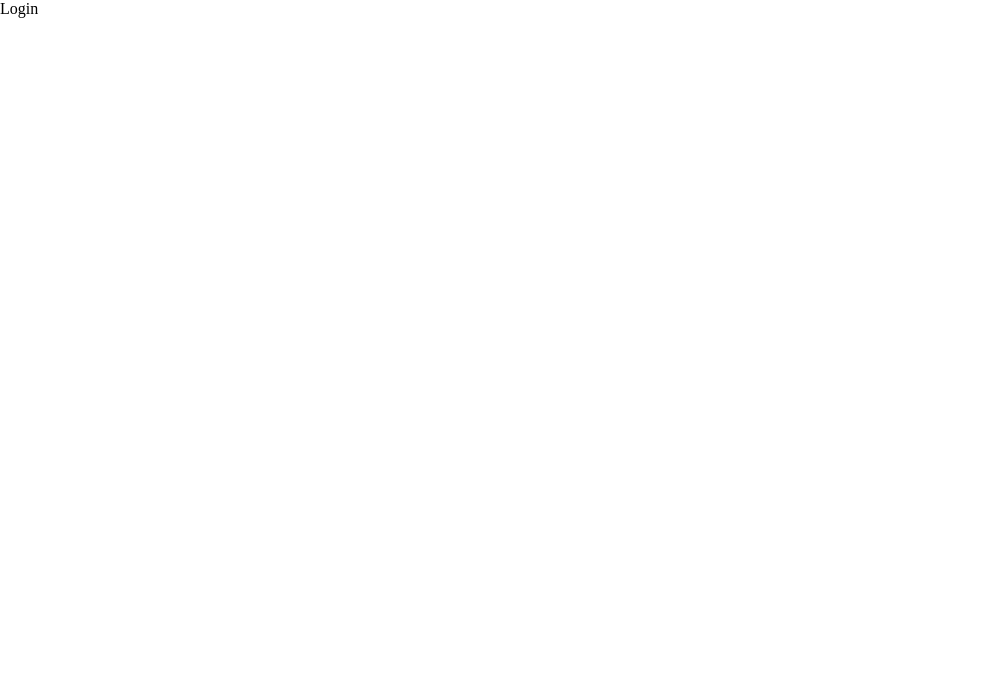
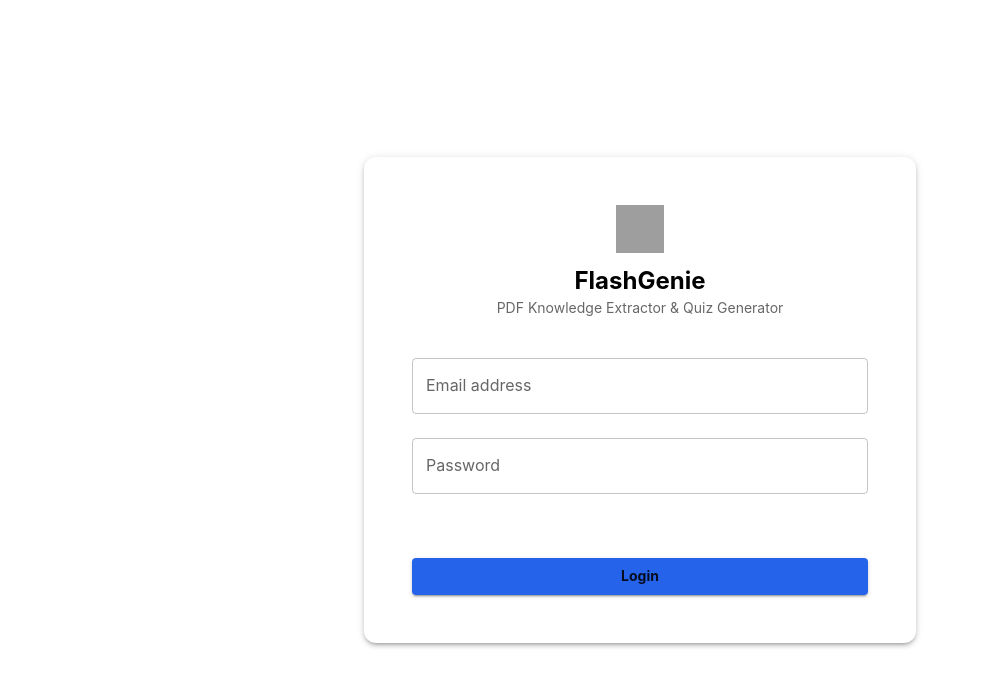
Before and after one commit to Lejz0/FlashGenie, a React (Vite) app in the folder frontend/: page /login in a window 1280 px wide. Shown: the top 686 px of the page, without its empty margins (0-981 px from the left). Built offline with nearby package versions, Linux system fonts and the light colour scheme; grey boxes are pictures that could not be loaded.

Commit message:
Login page implementation

```diff
--- a/frontend/package.json
+++ b/frontend/package.json
@@ -18,7 +18,8 @@
     "prettier": "^3.5.3",
     "react": "^19.0.0",
     "react-dom": "^19.0.0",
-    "react-router": "^7.5.0"
+    "react-router": "^7.5.0",
+    "react-router-dom": "^7.5.3"
   },
   "devDependencies": {
     "@eslint/js": "^9.21.0",
--- a/frontend/src/components/LoginPage.tsx
+++ b/frontend/src/components/LoginPage.tsx
@@ -1,7 +1,128 @@
-import { Box } from '@mui/material';
+import React, { useState } from 'react';
+import {
+    Box,
+    Button,
+    Container,
+    Paper,
+    TextField,
+    Typography,
+    Grid,
+} from '@mui/material';
+import { useNavigate } from 'react-router-dom';
 
-const LoginPage = () => {
-  return <Box>Login</Box>;
-};
+export default function LoginPage() {
+    const navigate = useNavigate();
+    const [email, setEmail] = useState('');
+    const [password, setPassword] = useState('');
 
-export default LoginPage;
+    const handleLogin = (e: React.FormEvent) => {
+        e.preventDefault();
+        if (email && password) {
+            navigate('/dashboard');
+        }
+    };
+
+    const handleForgotPassword = () => {
+        navigate('/forgot-password');
+    };
+
+    const handleRegister = () => {
+        navigate('/register');
+    };
+
+    return (
+        <Container
+            maxWidth="sm"
+            sx={{
+                minHeight: '100vh',
+                display: 'flex',
+                alignItems: 'center',
+                justifyContent: 'center'
+            }}
+        >
+            <Paper elevation={3} sx={{ p: 6, borderRadius: 3, width: '100%' }}>
+                <Box textAlign="center" mb={3}>
+                    <img
+                        src="../assets/icon.png"
+                        alt="FlashGenie Logo"
+                        style={{ width: 48, height: 48, marginBottom: 8 }}
+                    />
+                    <Typography variant="h5" fontWeight="bold">
+                        FlashGenie
+                    </Typography>
+                    <Typography variant="body2" color="text.secondary">
+                        PDF Knowledge Extractor & Quiz Generator
+                    </Typography>
+                </Box>
+
+                <Box component="form" onSubmit={handleLogin}>
+                    <TextField
+                        fullWidth
+                        label="Email address"
+                        margin="normal"
+                        value={email}
+                        onChange={(e) => setEmail(e.target.value)}
+                    />
+                    <TextField
+                        fullWidth
+                        label="Password"
+                        margin="normal"
+                        type="password"
+                        value={password}
+                        onChange={(e) => setPassword(e.target.value)}
+                    />
+
+                    <Grid container justifyContent="space-between" mt={1}>
+                        <Grid item>
+                            <Button
+                                type="button"
+                                variant="text"
+                                onClick={handleForgotPassword}
+                                sx={{
+                                    textTransform: 'none',
+                                    p: 0,
+                                    minWidth: 0,
+                                    fontSize: '0.875rem',
+                                }}
+                            >
+                                Forgot your password?
+                            </Button>
+                        </Grid>
+                        <Grid item>
+                            <Button
+                                type="button"
+                                variant="text"
+                                onClick={handleRegister}
+                                sx={{
+                                    textTransform: 'none',
+                                    p: 0,
+                                    minWidth: 0,
+                                    fontSize: '0.875rem',
+                                }}
+                            >
+                                Register
+                            </Button>
+                        </Grid>
+                    </Grid>
+
+                    <Button
+                        type="submit"
+                        fullWidth
+                        variant="contained"
+                        sx={{
+                            mt: 3,
+                            textTransform: 'none',
+                            fontWeight: 'bold',
+                            bgcolor: '#2563eb',
+                            '&:hover': {
+                                bgcolor: '#1e40af',
+                            },
+                        }}
+                    >
+                        Login
+                    </Button>
+                </Box>
+            </Paper>
+        </Container>
+    );
+}
```
Also changed, not shown: 1 other file (tests, documents, lock files or other folders).
